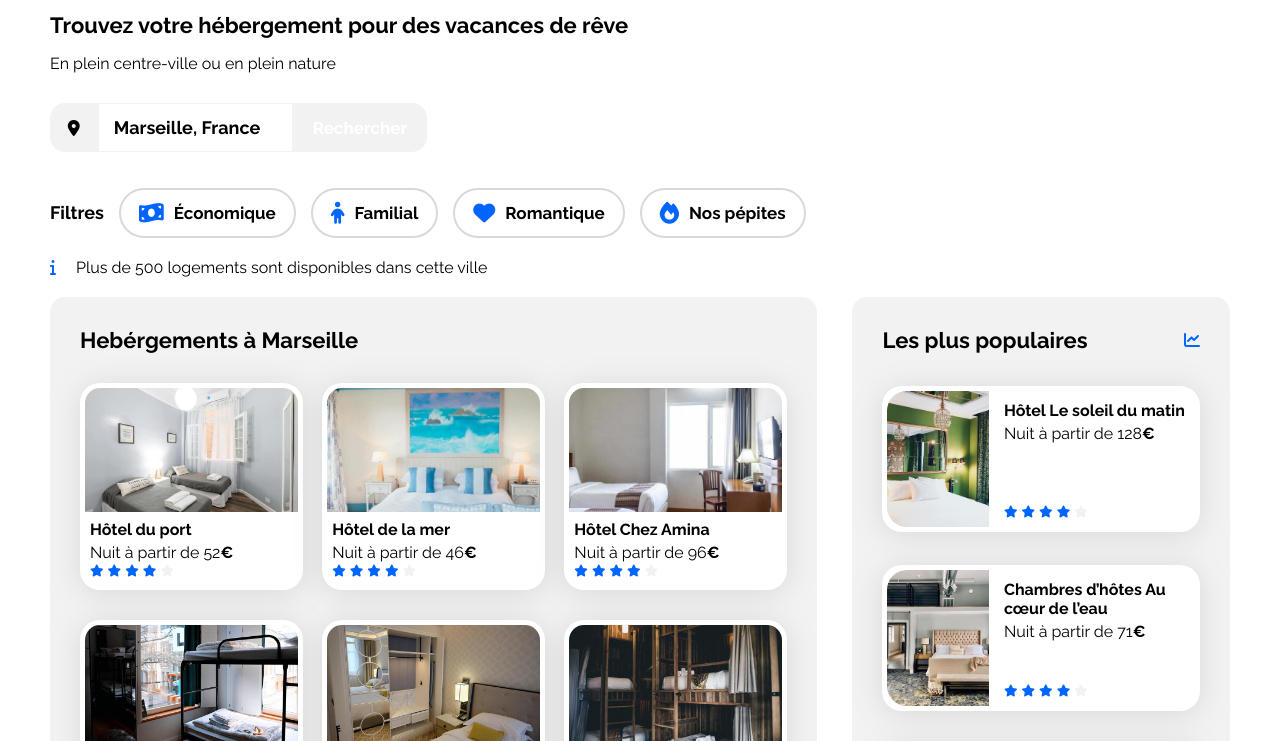
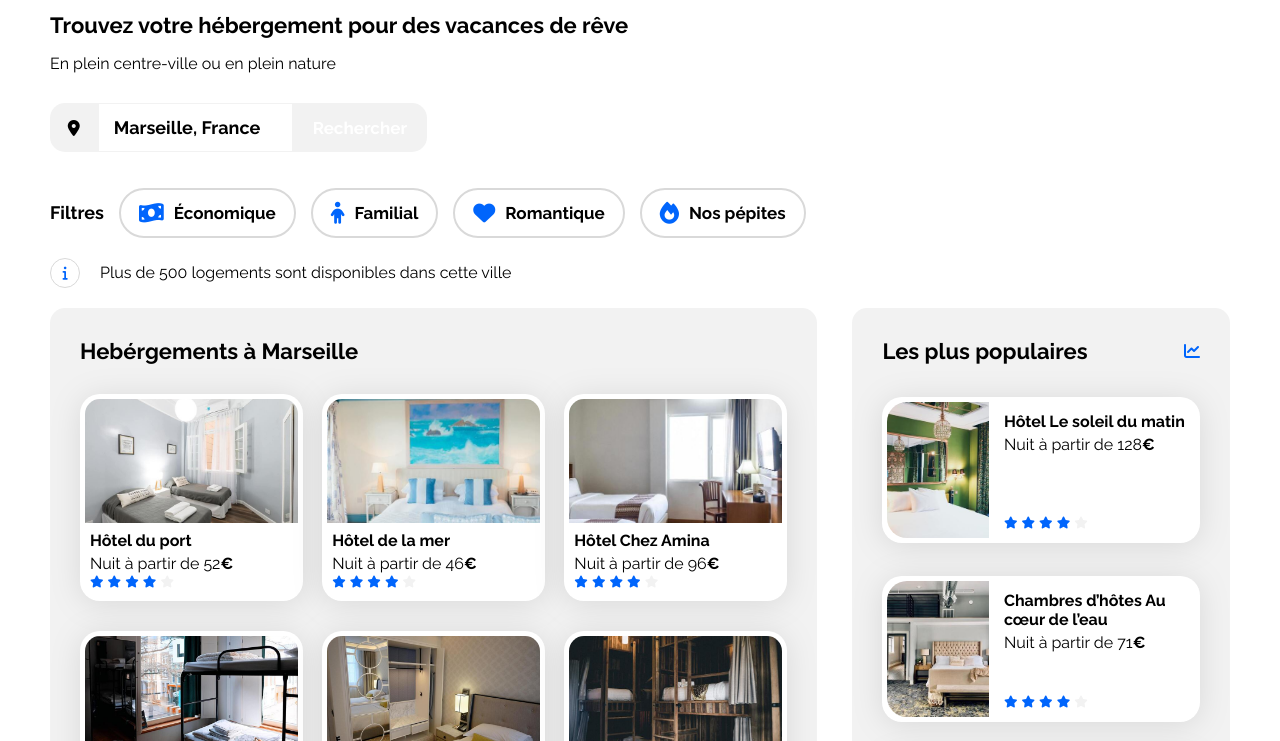
Before and after one commit to mrd-musta10/OC2, a plain HTML site: page prova.html in a window 1280 px wide. Shown: the part 54-795 px from the top of the page. Drawn offline with Linux system fonts and the light colour scheme.

```diff
--- a/css/style.css
+++ b/css/style.css
@@ -128,6 +128,17 @@
     gap: 20px;
     margin-top: 20px;
     margin-bottom: 20px;
+}
+
+.info .fa-solid {
+    display: flex;
+    justify-content: center;
+    align-items: center;
+    width: 30px;
+    height: 30px;
+    border: 1px solid #d9d9d9;
+    border-radius: 50%;
+    font-size: 14px;
 }
 
 .section-title-h1 {
```
